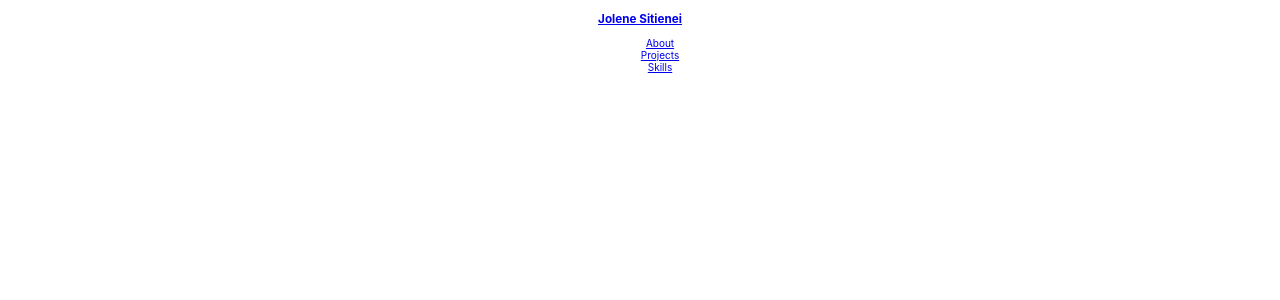
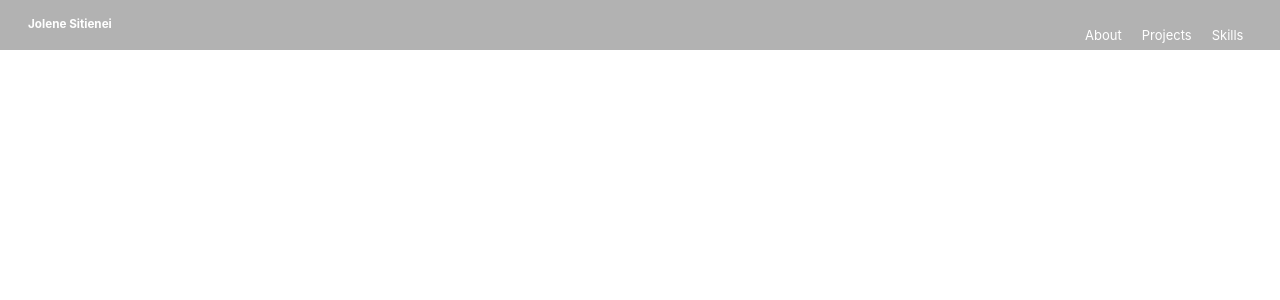
Before and after one commit to jolene-jebet/portfolio, a JavaScript app: page / in a window 1280 px wide. Shown: the top 300 px of the page. Built offline with nearby package versions, Linux system fonts and the light colour scheme; the HTML template or start-up script is replaced by a standard one.

Commit message:
task 4: add styling to header

```diff
--- a/src/App.css
+++ b/src/App.css
@@ -1,3 +1,59 @@
 .App {
   text-align: center;
 }
+
+a, a:active, a:hover {
+  text-decoration: none;
+  color: white;
+  outline: 0;
+}
+
+/* Header section */
+
+.header {
+  position: fixed;
+  top: 0;
+  left: 0;
+  right: 0;
+  height: 5rem;
+  z-index: 2;
+  background: rgba(0,0,0,0.3);
+}
+.header-logo{
+  padding: 5px 28px;
+  position: fixed;
+  display: flex;
+  justify-content: flex-start;
+}
+.header-container{
+  position: relative;
+  display: flex;
+  justify-content: flex-end;
+  margin: 0 auto;
+  align-items: center;
+  padding: 1.65rem;
+  text-align: right;
+  color: lightgrey;
+  z-index: 2;
+  transition: all .2s linear;
+}
+.nav-item{
+  position: relative;
+  display: inline-block;
+  font-size: 1.3rem;
+  margin-right: 2rem;
+}
+.nav-item:after{
+  content: '';
+  position: absolute;
+  width: 100%;
+  height: .2rem;
+  opacity: 0;
+  bottom: -1rem;
+  left: 0;
+  transition: all 0.1s ease-in-out;
+  background-color: lightgray;
+}
+.nav-item:hover:after{
+  opacity: 1;
+}
```
